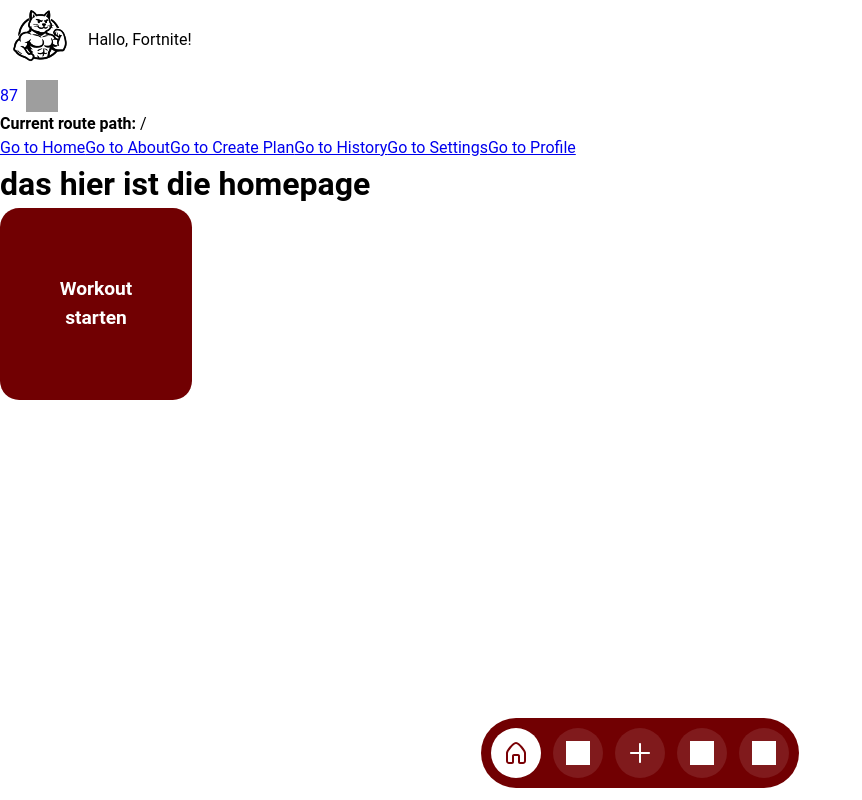
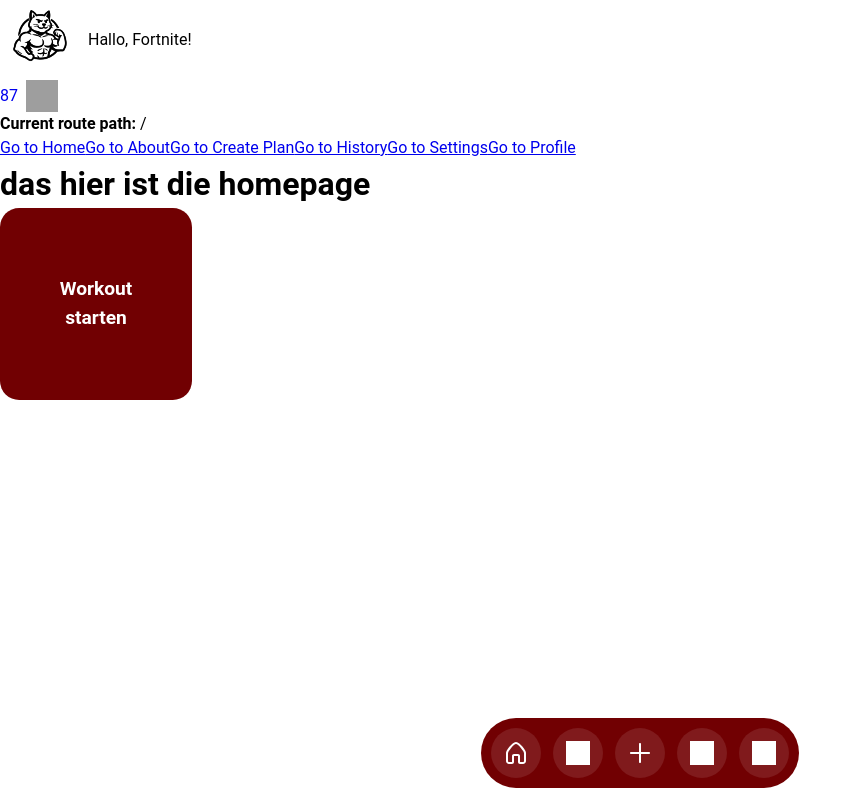
Before and after one commit to KlaraOppenheimerSchule/Bofrostbuben, a Vue app in the folder frontend/: page / in a window 1280 px wide. Shown: the whole page, without its empty margins (0-862 px from the left). Built offline with nearby package versions, Linux system fonts and the light colour scheme; grey boxes are pictures that could not be loaded; a small style sheet from the web is missing; the HTML template or start-up script is replaced by a standard one.

Commit message:
fix: navbarfix

```diff
--- a/frontend/src/components/NavigationBar.vue
+++ b/frontend/src/components/NavigationBar.vue
@@ -9,7 +9,7 @@ import settingsIcon from '/assets/icons/settings.svg'
 
 <template>
   <nav class="bottom-nav" :style="{ background: store.mainAppColor }">
-    <RouterLink to="/" v-slot="{ isActive }">
+    <RouterLink to="/HomeView" v-slot="{ isActive }">
       <button class="nav-btn" :class="{ active: isActive }">
         <img :src="homeIcon" class="nav-icon" />
       </button>
```
